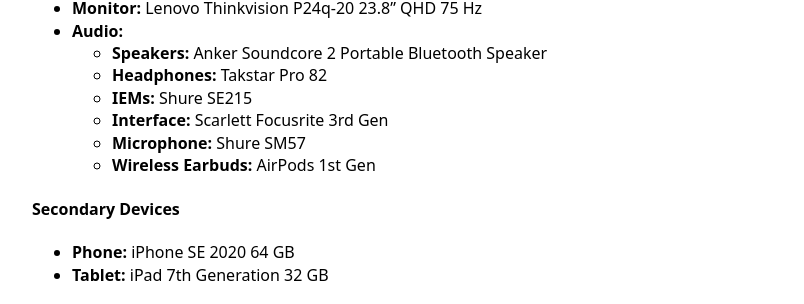
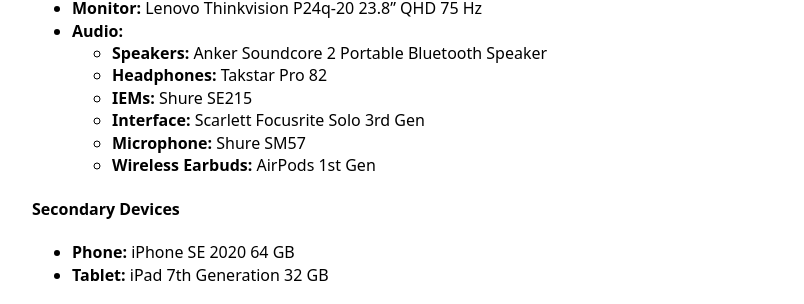
Before and after one commit to danesnick/old_website, a Jekyll site: the page built from uses.markdown, in a window 1280 px wide. Shown: the part 752-1056 px from the top of the page, without its empty margins (228-1032 px from the left). Built offline with Jekyll 4.4.1, drawn with Linux system fonts in a browser that asks for light colours.

Commit message:
Forgot to add solo to scarlett

```diff
--- a/uses.markdown
+++ b/uses.markdown
@@ -36,7 +36,7 @@
 	+ **Speakers:** Anker Soundcore 2 Portable Bluetooth Speaker
 	+ **Headphones:** Takstar Pro 82
 	+ **IEMs:** Shure SE215
-	+ **Interface:** Scarlett Focusrite 3rd Gen
+	+ **Interface:** Scarlett Focusrite Solo 3rd Gen
 	+ **Microphone:** Shure SM57
 	+ **Wireless Earbuds:** AirPods 1st Gen
 
```
